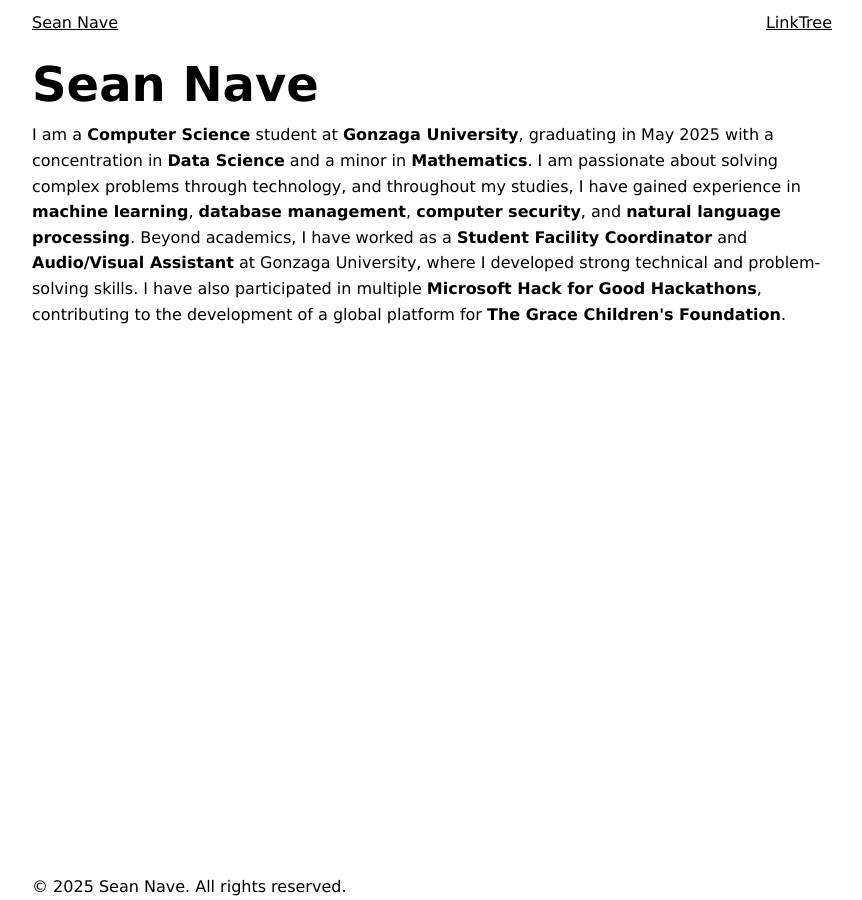
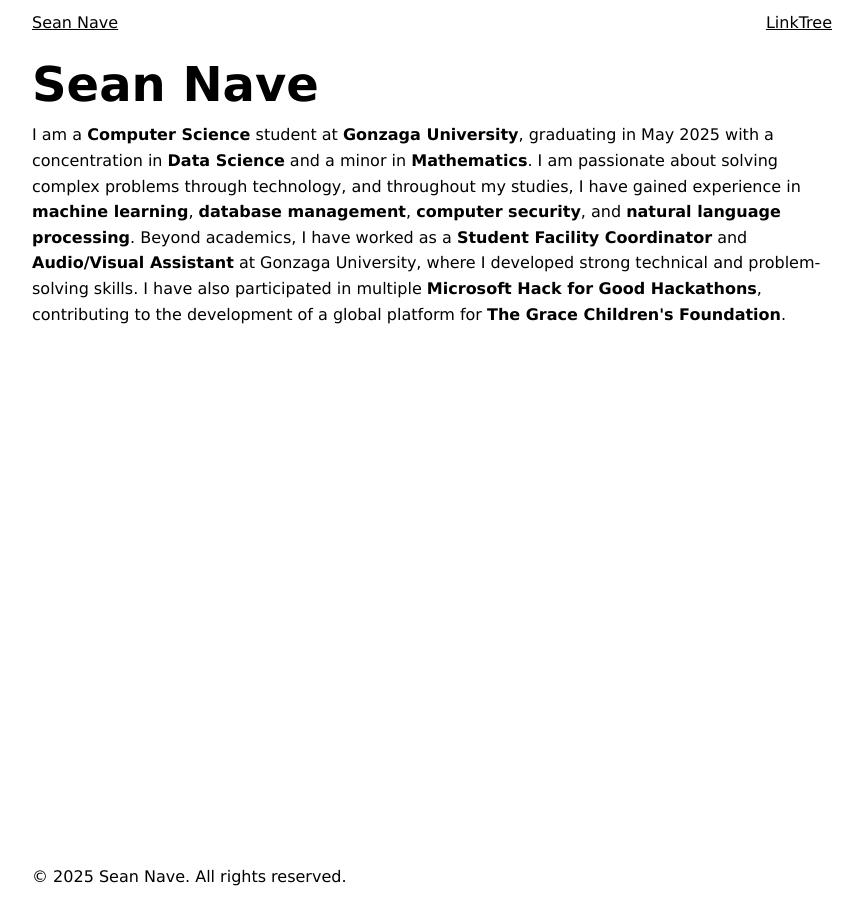
Before and after one commit to seannave211/personal_web, a Jekyll site: the page built from index.html, in a window 1280 px wide. Shown: the whole page, without its empty margins (208-1070 px from the left). Built offline with Jekyll 4.4.1, drawn with Linux system fonts in a browser that asks for light colours.

Commit message:
feat: revise footer padding

```diff
--- a/assets/css/universal.css
+++ b/assets/css/universal.css
@@ -28,7 +28,8 @@
     flex: 1;
 }
 
-header {
+header,
+footer {
     padding: 10px 0px;
 }
 
```
